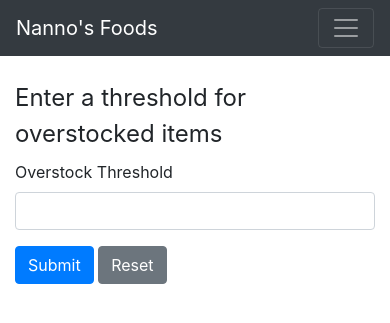
After one commit to torql13/csc-423, a Laravel app: page /report/overstockedInventory/1 in a window 390 px wide. The commit adds this page. Shown: the top 323 px of the page. Run offline with Laravel 8, Linux system fonts and the light colour scheme.

Commit message:
introduced functionality to enter a threshold of overstocked items and then display only inventory items that are above the input threshold

```diff
--- a/app/Http/Controllers/ReportsController.php
+++ b/app/Http/Controllers/ReportsController.php
@@ -18,4 +18,21 @@ class ReportsController extends Controller
 
         return view('Reports.inventoryReport', compact('inventoryItems', 'store', 'items'));
     }
+
+    public function enterOverstockThreshold($id)
+    {
+        $storeId = $id;
+        return view('Reports.enterOverstockThreshold', compact('storeId'));
+    }
+
+    public function overstockedReport()
+    {
+        $id = $_POST['storeId'];
+        $overstockThreshold = $_POST['overstockThreshold'];
+        $inventoryItems = Inventory::where('StoreId', $id)->get();
+        $store = StoreLocation::where('StoreId', $id)->first();
+        $items = InventoryItem::get();
+
+        return view('Reports.overstockedReport', compact('inventoryItems', 'store', 'items', 'overstockThreshold', 'id'));
+    }
 }
--- /dev/null
+++ b/resources/views/Reports/enterOverstockThreshold.blade.php
@@ -0,0 +1,38 @@
+@extends('layouts.main')
+
+@section('content')
+<div class="container mt-4 offset-md-3">
+    <div class="well">
+
+        <form action="{{ action('ReportsController@overstockedReport') }}" method="post" id="overstockedInventoryForm">
+
+            <fieldset>
+
+                <legend>Enter a threshold for overstocked items</legend>
+
+                <div class="form-row" style="visibility:hidden;position:absolute">
+                    <div class="form-group col-md-4">
+                        <label>StoreId</label>
+                        <input type="text" class="form-control" name="storeId" id="storeId" value="{{$storeId}}">
+                    </div>
+                </div>
+
+                <div class="form-row">
+                    <div class="form-group col-md-4">
+                        <label>Overstock Threshold</label>
+                        <input type="text" class="form-control" name="overstockThreshold" id="overstockThreshold" />
+                    </div>
+                </div>
+
+                <div class="form-row">
+                    <div class="btn-toolbar col-md-5">
+                        <input class="btn btn-primary" onclick="this.disabled=true;this.form.submit();" type="submit" value="Submit" />
+                        &nbsp;
+                        <input class="btn btn-secondary" onclick="resetForms()" type="reset" value="Reset" />
+                    </div>
+                </div>
+            </fieldset>
+        </form>
+    </div>
+</div>
+@stop
--- a/resources/views/StoreLocation/addLocation.blade.php
+++ b/resources/views/StoreLocation/addLocation.blade.php
@@ -25,7 +25,7 @@
                     </div>
                     <div class="form-group col-md-4">
                         <label>Store Name</label>
-                        <input type="text" class="form-control" name="storeName" id="storeName" value="{{old('storName')}}" />
+                        <input type="text" class="form-control" name="storeName" id="storeName" value="{{old('storeName')}}" />
                     </div>
                 </div>
 
@@ -99,7 +99,7 @@
                     </div>
                     <div class="form-group col-md-2">
                         <label>Zip</label>
-                        <input type="text" class="form-control" name="storeZip" id="storeZip" value="{{old('storezip')}}" />
+                        <input type="text" class="form-control" name="storeZip" id="storeZip" value="{{old('storeZip')}}" />
                     </div>
                 </div>
 
--- a/resources/views/StoreLocation/storeIndex.blade.php
+++ b/resources/views/StoreLocation/storeIndex.blade.php
@@ -62,6 +62,7 @@
                                 <a href="/storeLocations/editLocation/{{ $storeLocation->StoreId }}"> <i class="material-icons" style="font-size:36px;color:blue;" title="Edit">edit</i></a>
                                 <a href="/storeLocations/deleteLocation/{{ $storeLocation->StoreId }}" onclick="return confirm('Are you sure?');"> <i class="material-icons" style="font-size:36px;color:red;" title="Delete">delete</i></a>
                                 <a href="/report/inventoryReport/{{$storeLocation->StoreId}}"> <i class="material-icons" style="font-size:36px;color:orange;" title="Inventory">shopping_cart</i> </a>
+                                <a href="/report/overstockedInventory/{{$storeLocation->StoreId}}"> overstock report </a>
                             </td>
                         </tr>
                         @endforeach
--- a/resources/views/layouts/nav.blade.php
+++ b/resources/views/layouts/nav.blade.php
@@ -34,5 +34,5 @@
                     @endif
                 </ul>
             </div>
-        </div>
-    </nav>
+    </div>
+</nav>
--- a/routes/web.php
+++ b/routes/web.php
@@ -144,3 +144,7 @@ Route::get('/order/viewOrder/{id}', 'OrdersController@viewOrder');
 Route::get('/order/processDelivery/{id}', 'OrdersController@processDelivery');
 
 Route::get('/report/inventoryReport/{id}', 'ReportsController@inventoryReport');
+
+Route::get('/report/overstockedInventory/{id}', 'ReportsController@enterOverstockThreshold');
+
+Route::post('/report/overstockedReport', 'ReportsController@overstockedReport');
```
Also changed, not shown: resources/views/Reports/overstockedReport.blade.php (added, +38 -0 lines).
